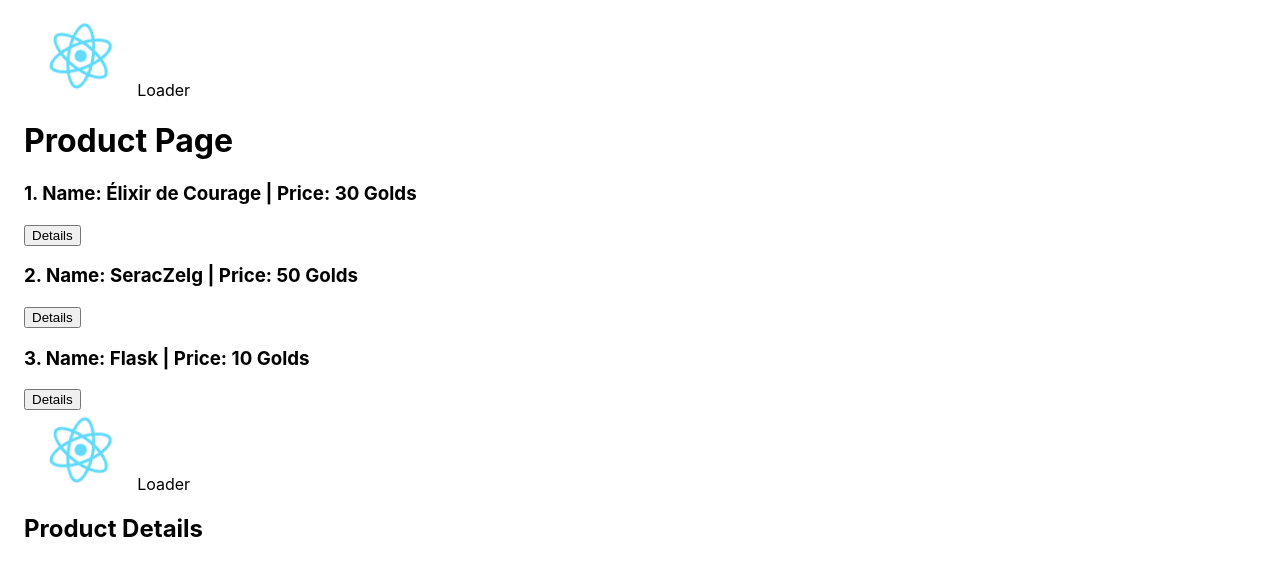
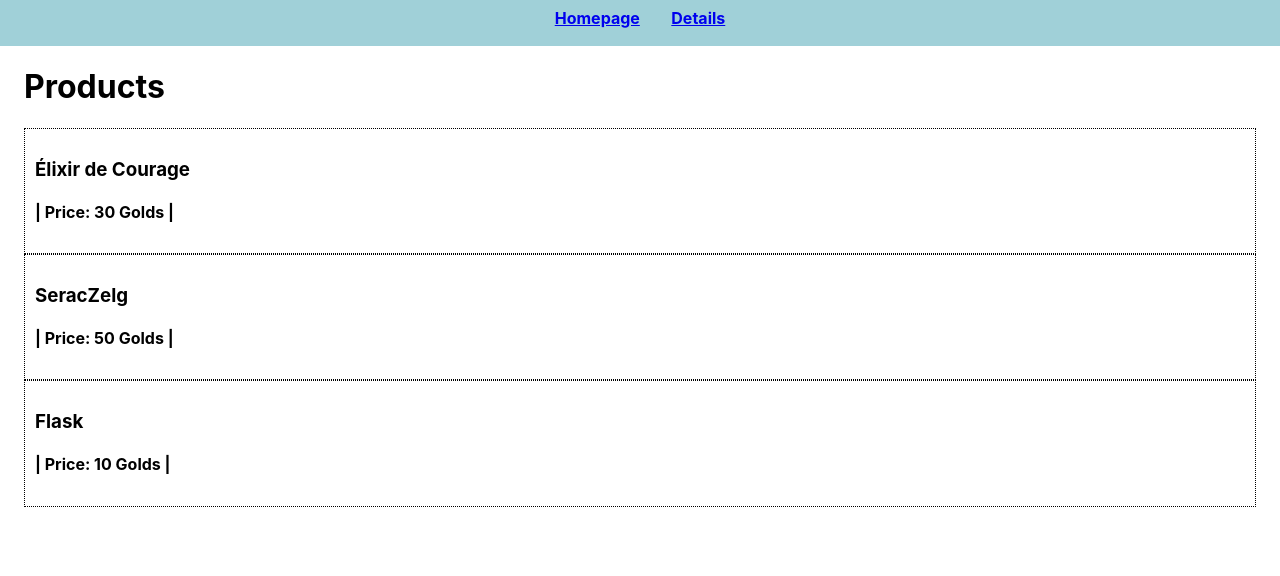
Before and after one commit to DevTanvir/my-react-app, a React (Create React App) app: page / in a window 1280 px wide. Shown: the top 576 px of the page. Built offline with nearby package versions, Linux system fonts and the light colour scheme.

Commit message:
Assignment Router & Links

```diff
--- a/package.json
+++ b/package.json
@@ -8,6 +8,7 @@
     "@testing-library/user-event": "^12.7.1",
     "react": "^17.0.1",
     "react-dom": "^17.0.1",
+    "react-router-dom": "^5.2.0",
     "react-scripts": "4.0.2",
     "web-vitals": "^1.1.0"
   },
--- a/src/App.css
+++ b/src/App.css
@@ -1,12 +1,35 @@
 .App {
   margin-top: 16px;
   margin-left: 24px;
+  margin-right: 24px;
   text-align: left;
 }
 
+.Center-text {
+  text-align: center;
+}
+
+.Details {
+  margin-top: 100px;
+  border: 1px solid black;
+  padding: 8px;
+  text-align: center;
+  background-color: cornflowerblue;
+}
+
 .App-logo {
-  height: 10vmin;
+  height: 50vmin;
   pointer-events: none;
+}
+
+.Logo-style {
+  margin-top: 100px;
+  margin-left: 600px;
+}
+
+.Product {
+  border: 1px dotted black;
+  padding: 10px;
 }
 
 @media (prefers-reduced-motion: no-preference) {
@@ -26,6 +49,12 @@
   color: white;
 }
 
+.Navbar {
+  background-color: rgb(160, 208, 216);
+  padding: 8px;
+  height: 30px;
+}
+
 .App-link {
   color: #61dafb;
 }
--- a/src/App.js
+++ b/src/App.js
@@ -2,21 +2,67 @@ import logo from './logo.svg';
 import './App.css';
 import Product from './components/product-page';
 import ProductDetail from './components/product-details-page';
-import { useState, useEffect } from 'react';
+import { useState } from 'react';
+import { BrowserRouter as Router, Switch, Route, Link, Redirect } from "react-router-dom";
 
 function App() {
-  const [state, setState] = useState(1)
-  const clicked = (value) => {
-    setState(value)
-  }
+
+  const [productList, setProductList] = useState([
+    {
+      name: 'Élixir de Courage',
+      price: 30,
+      category: 'Medicine',
+      description: 'Imaginary medicine from a mythical realm which provides courage to the carrier, for a moment'
+    },
+    {
+      name: 'SeracZelg',
+      price: 50,
+      category: 'Weapon',
+      description: 'A simple sword named uniquely, for selling purposes ofcourse!'
+    },
+    {
+      name: 'Flask',
+      price: 10,
+      category: 'Utility',
+      description: 'Self explanotry for the clever people, for everyone else you store your drinking water here'
+    },
+  ]);
+
   return (
-    <div className="App">
-      <Product />
-      {/* <button onClick={() => clicked(1)}>Product</button>
-      <button onClick={() => clicked(2)}>Product Details</button> */}
-      {/* {state === 1 ? <Product /> : <ProductDetail /> } */}
+    <>
+      {/* <nav>
+        {product !== "" ? (<button onClick={() => handleClick("")}>Go to Homepage</button>) : (<h2>Products</h2>)}
+      </nav>
 
-    </div>
+      { product === "" ? (<Product productList={productList} handleClick={handleClick} />) : (<ProductDetail product={product} />) } */}
+
+      <Router>
+        <nav className="Navbar">
+          <div className="Center-text">
+            <Link to='/'><strong>Homepage</strong></Link>
+            &nbsp;
+            &nbsp;
+            &nbsp;
+            &nbsp;
+            <Link to='/product-details'><strong>Details</strong></Link>
+          </div>
+        </nav>
+        <div className="App">
+          <Switch>
+            <Route exact path={"/"}>
+              <Product productList={productList} />
+            </Route>
+            <Route exact path={"/product-details/:id"}>
+              <ProductDetail productList={productList} />
+            </Route>
+            <Route exact path={"/404"}>
+              <div className="Center-text"><h1>404 NOT FOUND</h1></div>
+            </Route>
+            <Route path={"*"} render={()=> <Redirect to="/404" />} />
+          </Switch>
+        </div>
+      </Router>
+    </>
   );
 }
 
--- a/src/components/product-details-page.jsx
+++ b/src/components/product-details-page.jsx
@@ -1,33 +1,33 @@
 import React from 'react'
 import { useState, useEffect } from 'react';
+import { useParams } from 'react-router-dom';
 import logo from '../logo.svg';
 
-const ProductDetail = (props) => {
+const ProductDetail = ({ productList }) => {
+  const params = useParams()
+  const [loading, setLoading] = useState(true);
+  useEffect(() => {
+    setTimeout(() => {
+      setLoading(false);
+    }, 2000);
+  }, []);
 
-
-  useEffect(() => {
-    // component rendering
-    setState(true)
-  });
-
-  useEffect(() => {
-    // component unmounting
-    return (() => {
-      setState(false)
-    })
-  });
-  const [loading, setState] = useState(false)
+  const productDetails = productList[params.id]
 
   return (
     <>
-      { loading && <>
-        <img src={logo} className="App-logo" alt="logo" />
-        <span>Loader</span>
-      </> }
-
-      <h2>Product Details</h2>
-      <h1>{props.productname}</h1>
-      <h2>{props.productInformation}</h2>
+      {
+        loading === true ? (<div className="Logo-style"><img src={logo} className="App-logo" alt="logo" /></div>) :
+        (
+          <div>
+            <div className="Details">
+              <h2>Product Details</h2>
+              <h1>{productDetails.name}</h1>
+              <h3>{productDetails.description}</h3>
+            </div>
+          </div>
+        )
+      }
 
     </>
   )
--- a/src/components/product-page.jsx
+++ b/src/components/product-page.jsx
@@ -1,73 +1,44 @@
 import React from 'react'
 import logo from '../logo.svg';
-import ProductDetail from './product-details-page';
 import { useState, useEffect } from 'react';
+import { useHistory } from 'react-router-dom';
 
-const Product = ()=> {
-  const [products, setProducts] = useState([
-    {
-      name: 'Élixir de Courage',
-      price: 30,
-      category: 'Medicine',
-      description: 'Imaginary medicine from a mythical realm which provides courage to the carrier, for a moment'
-    },
-    {
-      name: 'SeracZelg',
-      price: 50,
-      category: 'Weapon',
-      description: 'A simple sword named uniquely, for selling purposes ofcourse!'
-    },
-    {
-      name: 'Flask',
-      price: 10,
-      category: 'Utility',
-      description: 'Self explanotry for the clever people, for everyone else you store your drinking water here'
-    },
-  ])
+
+const Product = ({ productList }) => {
+  const [loading, setLoading] = useState(true);
+  const history = useHistory()
 
   useEffect(() => {
-    // component rendering
-    setState(true)
-  });
+    setTimeout(() => {
+      setLoading(false);
+    }, 2000);
+  }, []);
 
-  useEffect(() => {
-    // component unmounting
-    return (()=> {
-      setState(false)
-    })
-  });
+  const clicked = (id)=> {
+    history.push(`/product-details/${id}`)
+  }
 
-
-  const [loading, setState] = useState(false)
-  const [info, setInfo] = useState('')
-  const [name, setName] = useState('')
-  const clicked = (desc, name)=> {
-    setInfo(desc)
-    setName(name)
-  }
   return (
     <>
-
-      { loading && <>
-      <img src={logo} className="App-logo" alt="logo" />
-      <span>Loader</span>
-      </> }
-
-      <h1>Product Page</h1>
       {
-        products.map((item, index)=> {
-          return (
-            <div key={index}>
-              <h3 >{index + 1}. Name: {item.name} | Price: {item.price} Golds</h3>
-              <button onClick={() => clicked(item.description, item.name)}>Details</button>
-            </div>
-          )
-
-        })
+        loading === true ? (<div className="Logo-style"><img src={logo} className="App-logo" alt="logo" /></div>) : (
+          <div>
+            <h1>Products</h1>
+            {
+              productList.map((item, index) => {
+                return (
+                  <div key={index}>
+                    <div onClick={() => clicked(index)} className="Product">
+                      <h3>{item.name}</h3>
+                      <h4>| Price: {item.price} Golds |</h4>
+                    </div>
+                  </div>
+                )
+              })
+            }
+          </div>
+        )
       }
-      <ProductDetail productInformation={info} productname={name} />
-
-
     </>
   )
 }
```
Also changed, not shown: 1 other file (tests, documents, lock files or other folders).
